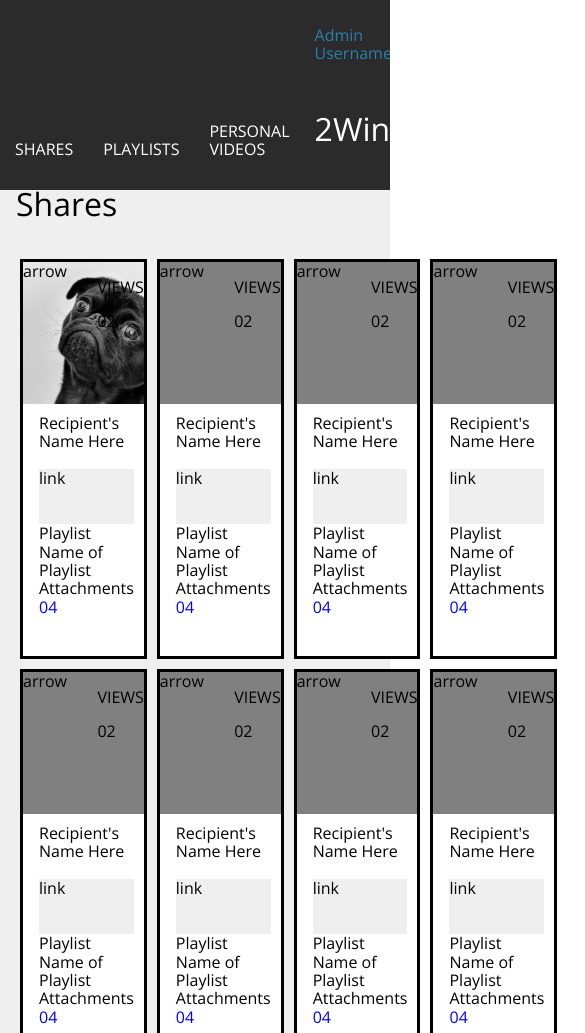
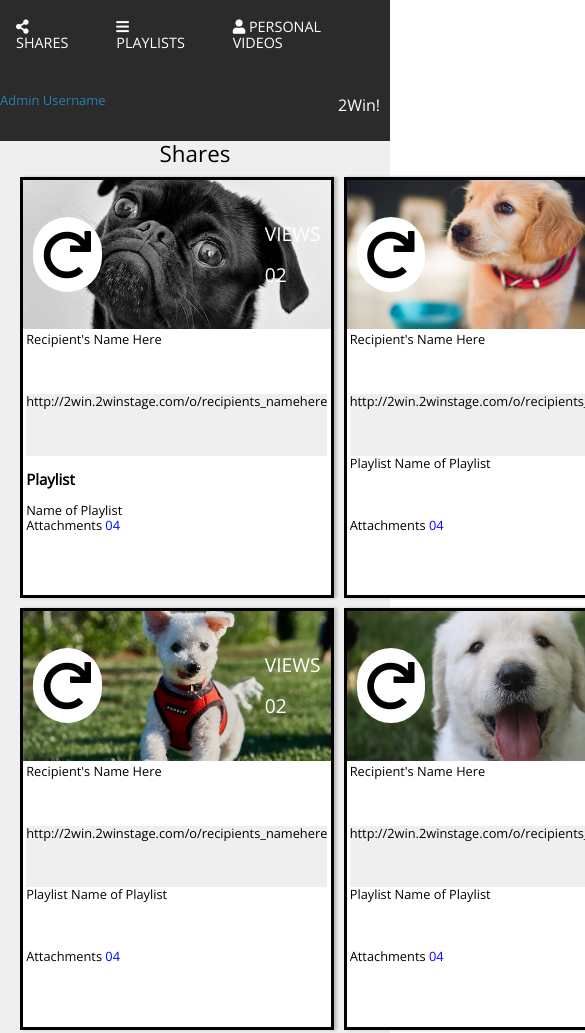
Before and after one commit to colev1/cv-comp-challenge-2, a plain HTML site: page index.html in a window 390 px wide. Shown: the top 1033 px of the page, 585 px wide, since content can reach past the window. Drawn offline with nearby package versions, Linux system fonts and the light colour scheme.

Commit message:
Insert and style photos

```diff
--- a/index.html
+++ b/index.html
@@ -4,21 +4,23 @@
   <title>Static Comp 2</title>
   <link rel="stylesheet" type="text/css" href="normalize.css">
   <link rel="stylesheet" type="text/css" href="style.css">
+  <link rel="stylesheet" href="https://use.fontawesome.com/releases/v5.3.1/css/all.css" integrity="sha384-mzrmE5qonljUremFsqc01SB46JvROS7bZs3IO2EmfFsd15uHvIt+Y8vEf7N7fWAU" crossorigin="anonymous">
   <meta name="viewport" content="width=device-width, initial-scale=1">
   <link href="https://fonts.googleapis.com/css?family=Open+Sans" rel="stylesheet">
 </head>
 <body>
   <header class="nav-bar">
     <section class="left-nav">
-      <p class="share left-button"> SHARES </p>
-      <p class="playlists left-button"> PLAYLISTS </p>
-      <p class="videos left-button"> PERSONAL VIDEOS </p>
+      <p class="share left-button"> <i class="fas fa-share-alt"></i> SHARES </p>
+      <p class="playlists left-button"> <i class="fas fa-bars"></i> PLAYLISTS </p>
+      <p class="videos left-button"> <i class="fas fa-user"></i> PERSONAL VIDEOS </p>
     </section>
     <section class="right-nav">
       <p class = "username-button"> Admin Username </p>
       <p class ="win-button"> 2Win!
       </p>
     </section>
+
   </header>
   <main class="card-display-area">
     <section class="shares">
@@ -28,7 +30,7 @@
       <div class = "cards card1">
         <section class="card-top card-top1">
           <article class="round-arrow">
-            arrow
+             <i class="fas fa-redo"></i>
           </article>
           <article class="views">
             <p>VIEWS </p>
@@ -39,10 +41,10 @@
           <section class="bottom recipient">Recipient's Name Here
           </section>
           <section class="bottom link">
-            link
+            http://2win.2winstage.com/o/recipients_namehere
           </section>
           <section class="bottom playlist">
-          Playlist
+            <h3> Playlist </h3>
             Name of Playlist
           </section>
           <section class="bottom attachment">
@@ -55,7 +57,7 @@
       <div class = "cards card2">
         <section class="card-top card-top2">
           <article class="round-arrow">
-            arrow
+             <i class="fas fa-redo"></i>
           </article>
           <article class="views">
             <p>VIEWS </p>
@@ -66,7 +68,7 @@
           <section class="bottom recipient">Recipient's Name Here
           </section>
           <section class="bottom link">
-            link
+            http://2win.2winstage.com/o/recipients_namehere
           </section>
           <section class="bottom playlist">
           Playlist
@@ -81,9 +83,9 @@
       </div>
       </div>
       <div class = "cards card3">
-        <section class="card-top">
+        <section class="card-top card-top3">
           <article class="round-arrow">
-            arrow
+             <i class="fas fa-redo"></i>
           </article>
           <article class="views">
             <p>VIEWS </p>
@@ -94,7 +96,7 @@
           <section class="bottom recipient">Recipient's Name Here
           </section>
           <section class="bottom link">
-            link
+            http://2win.2winstage.com/o/recipients_namehere
           </section>
           <section class="bottom playlist">
           Playlist
@@ -109,9 +111,9 @@
       </div>
       </div>
       <div class = "cards card4">
-        <section class="card-top">
+        <section class="card-top card-top4">
           <article class="round-arrow">
-            arrow
+             <i class="fas fa-redo"></i>
           </article>
           <article class="views">
             <p>VIEWS </p>
@@ -122,7 +124,7 @@
           <section class="bottom recipient">Recipient's Name Here
           </section>
           <section class="bottom link">
-            link
+            http://2win.2winstage.com/o/recipients_namehere
           </section>
           <section class="bottom playlist">
           Playlist
@@ -137,9 +139,9 @@
       </div>
       </div>
       <div class = "cards card5">
-        <section class="card-top">
+        <section class="card-top card-top5">
           <article class="round-arrow">
-            arrow
+             <i class="fas fa-redo"></i>
           </article>
           <article class="views">
             <p>VIEWS </p>
@@ -150,7 +152,7 @@
           <section class="bottom recipient">Recipient's Name Here
           </section>
           <section class="bottom link">
-            link
+            http://2win.2winstage.com/o/recipients_namehere
           </section>
           <section class="bottom playlist">
           Playlist
@@ -165,9 +167,9 @@
       </div>
       </div>
       <div class = "cards card6">
-        <section class="card-top">
+        <section class="card-top card-top6">
           <article class="round-arrow">
-            arrow
+             <i class="fas fa-redo"></i>
           </article>
           <article class="views">
             <p>VIEWS </p>
@@ -178,7 +180,7 @@
           <section class="bottom recipient">Recipient's Name Here
           </section>
           <section class="bottom link">
-            link
+            http://2win.2winstage.com/o/recipients_namehere
           </section>
           <section class="bottom playlist">
           Playlist
@@ -193,9 +195,9 @@
       </div>
       </div>
       <div class = "cards card7">
-        <section class="card-top">
+        <section class="card-top card-top7">
           <article class="round-arrow">
-            arrow
+             <i class="fas fa-redo"></i>
           </article>
           <article class="views">
             <p>VIEWS </p>
@@ -206,7 +208,7 @@
           <section class="bottom recipient">Recipient's Name Here
           </section>
           <section class="bottom link">
-            link
+            http://2win.2winstage.com/o/recipients_namehere
           </section>
           <section class="bottom playlist">
           Playlist
@@ -221,9 +223,9 @@
       </div>
       </div>
       <div class = "cards card8">
-        <section class="card-top">
+        <section class="card-top card-top8">
           <article class="round-arrow">
-            arrow
+             <i class="fas fa-redo"></i>
           </article>
           <article class="views">
             <p>VIEWS </p>
@@ -234,7 +236,7 @@
           <section class="bottom recipient">Recipient's Name Here
           </section>
           <section class="bottom link">
-            link
+            http://2win.2winstage.com/o/recipients_namehere
           </section>
           <section class="bottom playlist">
           Playlist
--- a/style.css
+++ b/style.css
@@ -1,6 +1,7 @@
 body{
   font-family: 'Open Sans', sans-serif;
   padding: 0;
+  min-width: 250px;
 }
 
 .nav-bar{
@@ -59,6 +60,7 @@ body{
   height: 1000px;
   margin-top: 170px;
   padding: 0;
+  width: 100%;
 }
 
 .card-container{
@@ -76,28 +78,70 @@ body{
   background-color: white;
   display: grid;
   grid-template-rows: 1fr 1.78fr;
+  box-shadow: 3px 0 3px #bababa;
 }
 
 .card-top{
   background-color: grey;
   display: flex;
   justify-content: space-between;
+  color: white;
+  align-items: center;
+  padding: 10px;
+  font-size: 1.2rem;
+  background-size: cover;
+  background-position: center;
+}
+
+.round-arrow{
+  font-size: 3rem;
+  color: black;
+  background-color: white;
+  border-radius: 50px;
+  padding: 10px;
 }
 
 .card-top1{
   background-image: URL("pics/pug.jpg");
-  background-size: cover;
 }
+
+.card-top2{
+  background-image: URL("pics/pup2.jpg");
+}
+.card-top3{
+  background-image: URL("pics/pup3.jpg");
+}
+.card-top4{
+  background-image: URL("pics/pup4.jpg");
+}
+.card-top5{
+  background-image: URL("pics/pup5.jpg");
+}
+.card-top6{
+  background-image: URL("pics/pup6.jpg");
+}
+.card-top7{
+  background-image: URL("pics/pup7.jpg");
+}
+.card-top8{
+  background-image: URL("pics/pup8.jpg");
+}
+
+
 
 .card-bottom-container{
   display: grid;
   grid-template-rows: 1fr 1fr 1fr 1.2fr;
-  padding: 10px;
+  padding: 8px;
   padding-left: 16px;
 }
 
 .link{
   background-color: #efefef;
+  /*display: flex;*/
+  /*flex-wrap: wrap;*/
+  word-wrap: break-word;
+  /*width: 80%;*/
 
 }
 
@@ -105,6 +149,74 @@ body{
   color: blue;
 }
 
-@media screen and (max-width: 600px){
+@media screen and (max-width: 750px){
+  .card-container{
+    /*grid-template-columns: 1fr 1fr; */
+    grid-template-columns: 1fr 1fr 1fr;
+    grid-template-rows: repeat(3,1fr);
+    /*justify-content: space-between;*/
+    font-size: .8rem;
+  }
+  .left-button{
+    font-size: 14px;
+  }
+  .right-nav{
+    font-size: 13px;
+    padding-left: 0;
+    margin-left: 0;
+  }
+}
 
+@media screen and (max-width: 500px){
+  .card-container{
+    grid-template-columns: 1fr 1fr;
+
+   margin-top: 0px;
+  }
+  .nav-bar{
+    display: grid;
+    height: 26%;
+    width: 100%;
+    grid-template-rows: 1fr 1fr;
+    grid-template-columns: 1fr;
+    /*overflow: unset;*/
+    position: unset;
+
+  }
+  .left-nav{
+    margin: 0;
+    align-items: center;
+    justify-content: space-between;
+    width: 100%;
+  }
+  .left-button{
+    margin: 0;
+    padding: 1rem;
+    font-size: .9rem;
+  }
+  .right-nav{
+    flex-direction: row;
+    /*align-items: center;
+    padding: .6rem;
+    margin: 0;
+    width: 100%;*/
+  }
+  .win-button{
+    font-size: 1rem;
+  }
+  .shares{
+    font-size: 1.4rem;
+    margin-bottom: 10px;
+    padding: 0;
+    display: flex;
+    justify-content: center;
+  }
+  .card-display-area{
+    margin-top: 0;
+    font-size: .7rem;
+    height: 100%;
+  }
+  .card-bottom-container{
+    padding: .2rem;
+  }
 }
```
Also changed, not shown: pics/pup2.jpg (added), pics/pup3.jpg (added), pics/pup4.jpg (added), pics/pup5.jpg (added), pics/pup6.jpg (added), pics/pup7.jpg (added), pics/pup8.jpg (added), 2 other files.
